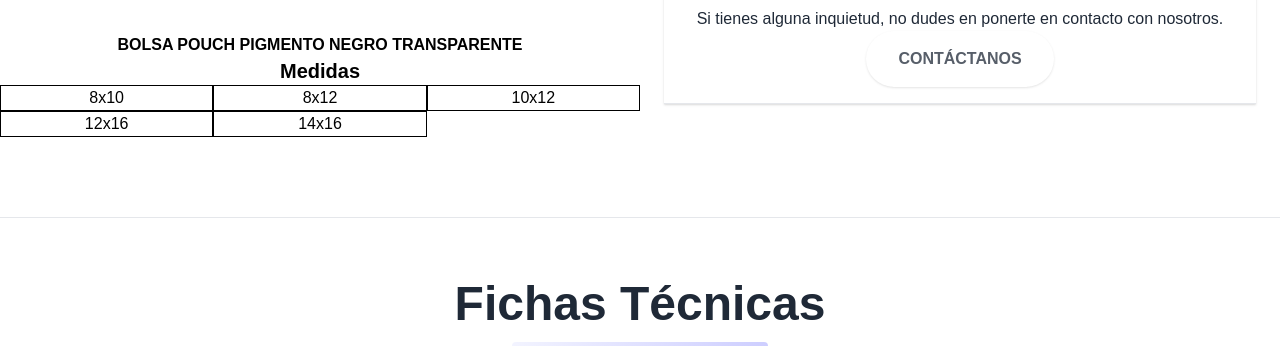
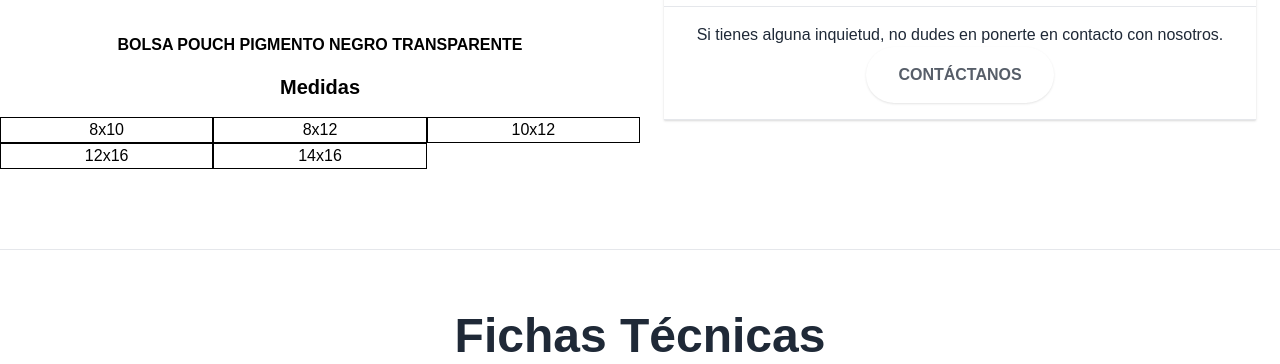
Before and after one commit to Edgar-Nino/Filmpack, a plain HTML site: page index.html in a window 1280 px wide. Shown: the part 3045-3409 px from the top of the page. Drawn offline with nearby package versions, Linux system fonts and the light colour scheme.

Commit message:
Pequeña corrección

```diff
--- a/index.html
+++ b/index.html
@@ -314,7 +314,7 @@
         <div>
           <p id="display-text" class="text-black font-bold text-center pt-4"></p>
           <div>
-            <p id="medidas-text" class="text-black font-bold text-center text-xl">Medidas</p>
+            <p id="medidas-text" class="py-4 text-black font-bold text-center text-xl">Medidas</p>
             <div id="medidas-list" class="container mx-auto flex items-center flex-wrap">
 
             </div>
```
